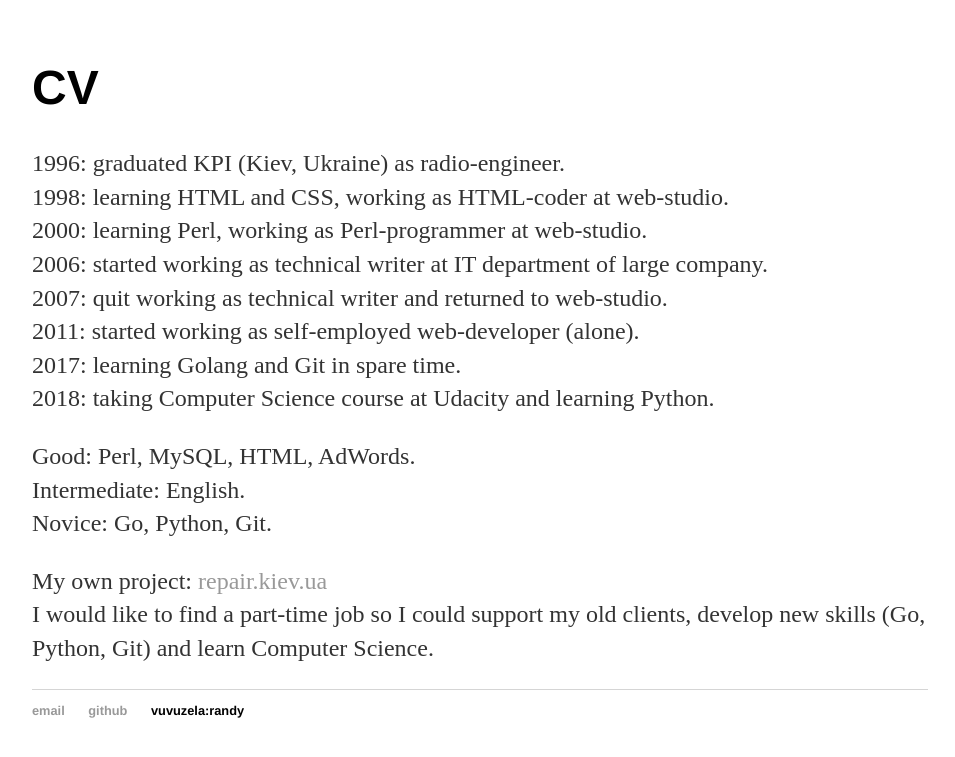
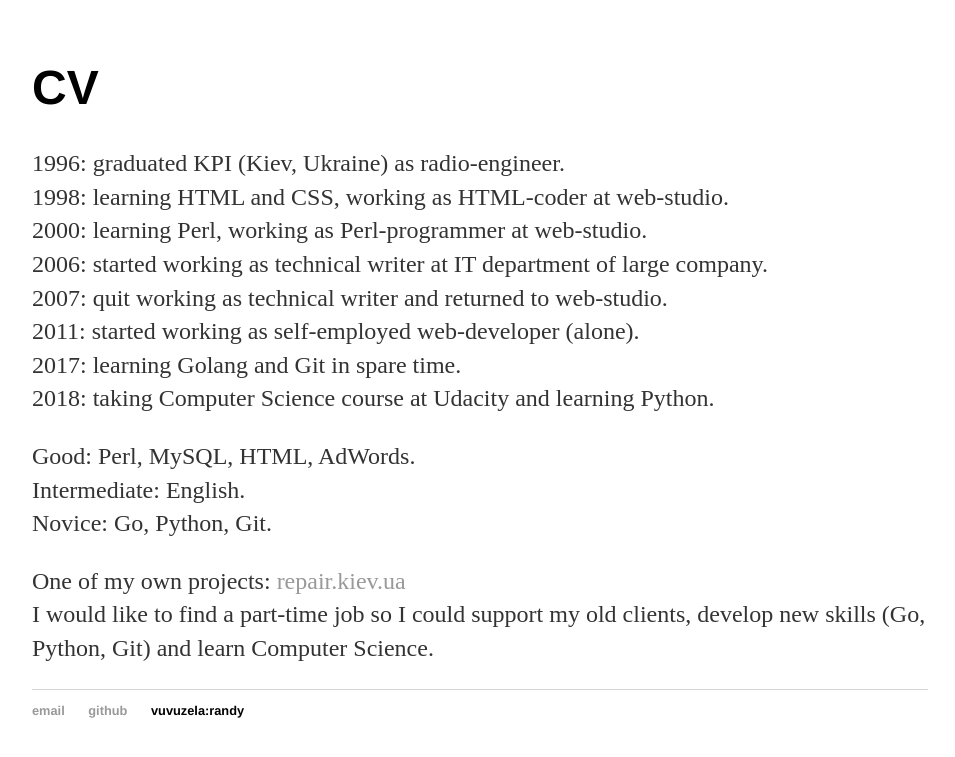
Before and after one commit to aa153/aa153.github.io, a Jekyll site: the page built from index.html, in a window 1280 px wide. Shown: the top 757 px of the page, without its empty margins (160-1115 px from the left). Built offline with Jekyll 4.4.1, drawn with Linux system fonts in a browser that asks for light colours.

Commit message:
Update index.html

```diff
--- a/index.html
+++ b/index.html
@@ -21,7 +21,7 @@ title: agrinevich CV
 		Novice: Go, Python, Git.
 	</p>
 	<p>
-		My own project: <a href="https://www.repair.kiev.ua" target="_blank">repair.kiev.ua</a> <br>
+		One of my own projects: <a href="https://www.repair.kiev.ua" target="_blank">repair.kiev.ua</a> <br>
 		I would like to find a part-time job so I could support my old clients, develop new skills (Go, Python, Git) and learn Computer Science.<br>
 	</p>
 	</div><!-- /.blurb -->
```
